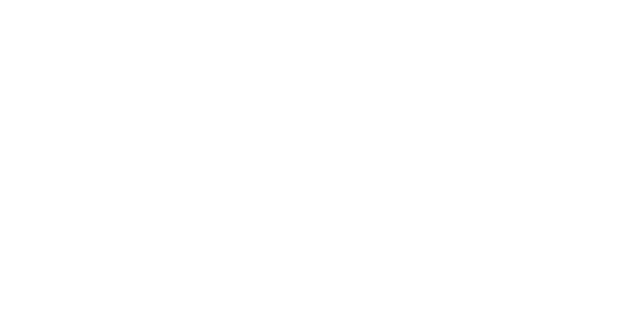
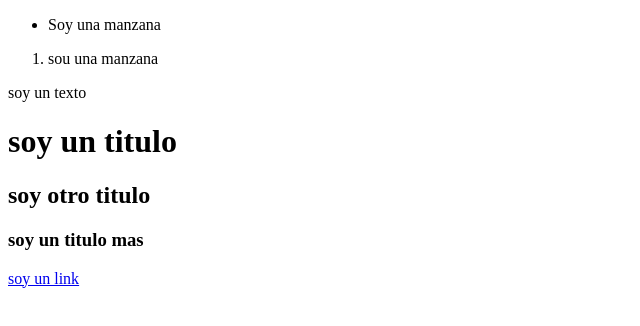
Before and after one commit to jsebastianvel/Curso-definitivo-de-html-y-css, a plain HTML site: page index.html in a window 1280 px wide. Shown: the whole page, without its empty margins (0-640 px from the left). Drawn offline with Linux system fonts and the light colour scheme.

Commit message:
curso html con cuerpo semantico de html

```diff
--- a/index.html
+++ b/index.html
@@ -12,19 +12,46 @@
 
     </head>
 
-         <body></body>
+    <body>
+           <header>
+            <nav></nav>
+
+           </header>
 
 
+           <main>
+                <section>
 
 
+                    <article>
+
+                     </article>
 
 
+                </section>
+
+                <ul>
+                    <li>Soy una manzana</li>
+
+                </ul>
+
+                <ol>
+                    <li>sou una manzana</li>
+                </ol>
+
+           </main>
+
+           <footer>
+
+           </footer>
 
 
-
-
-
-
+           <p>soy un texto</p>
+           <h1>soy un titulo</h1>
+           <h2>soy otro titulo</h2>
+           <h3>soy un titulo mas</h3>
+           <a href="#">soy un link</a>
+    </body>
 
 
 </html>
```
